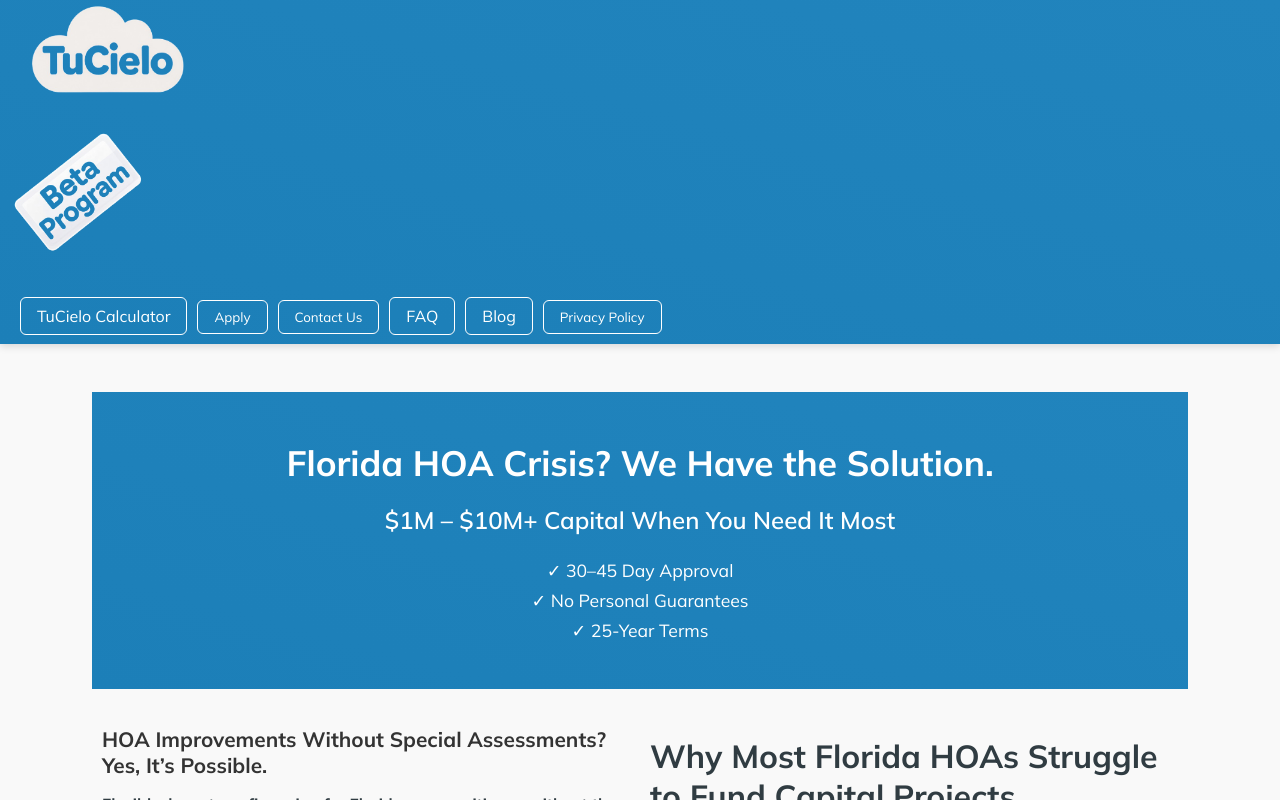
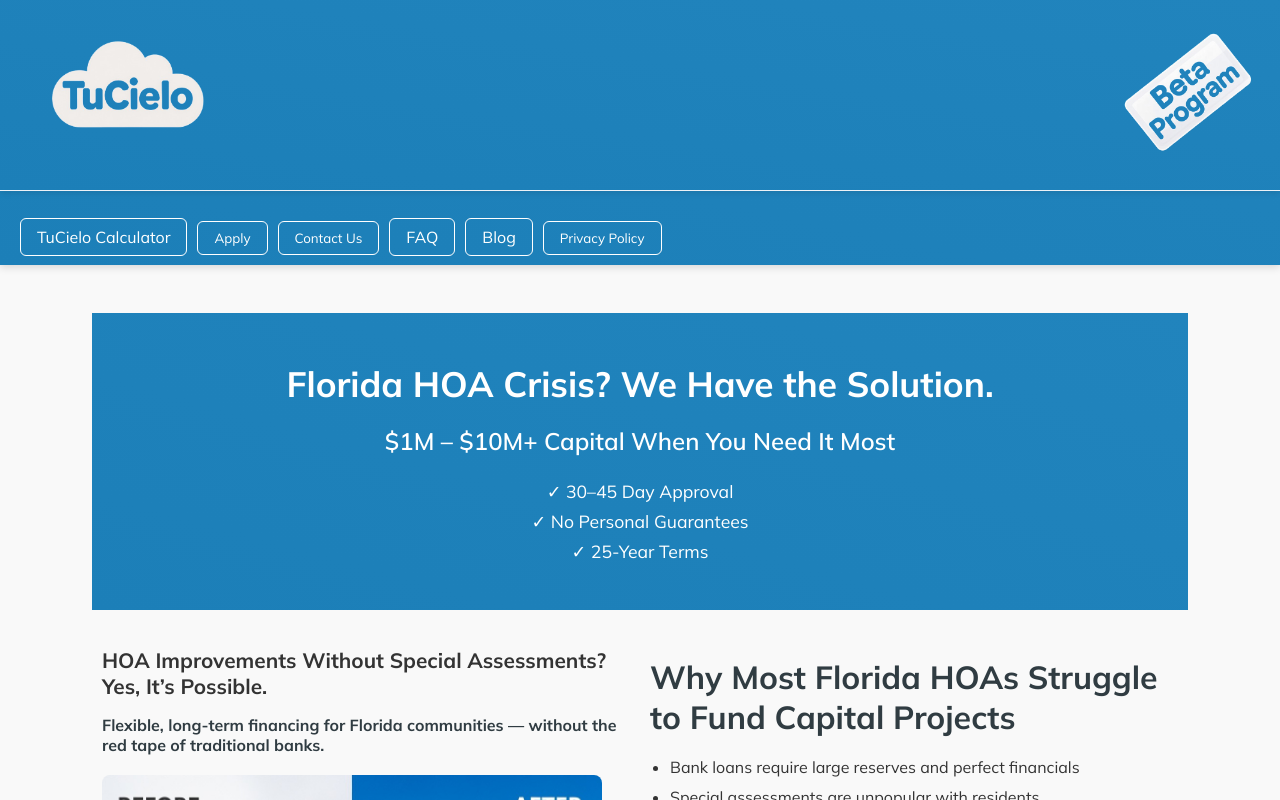
Before and after one commit to MetaCapFin/tu-cielo-site, a React (Create React App) app: page / in a window 1280 px wide. Shown: the top 800 px of the page. Built offline with nearby package versions, Linux system fonts and the light colour scheme.

Commit message:
Update App.css

```diff
--- a/src/App.css
+++ b/src/App.css
@@ -32,12 +32,12 @@
 }
 
 /* Top part of header */
-.header-top {
+.tucielo-header-top {
   background: linear-gradient(to bottom left, #2184bd, #1c7fb8);
   box-shadow: 0 2px 6px rgba(0, 0, 0, 0.1);
   display: flex;
   align-items: center;
-  justify-content: space-between; /* THIS handles left/right layout */
+  justify-content: space-between;
   gap: 10px;
   border-bottom: 1px solid #eef2f7;
   width: 100%;
```
